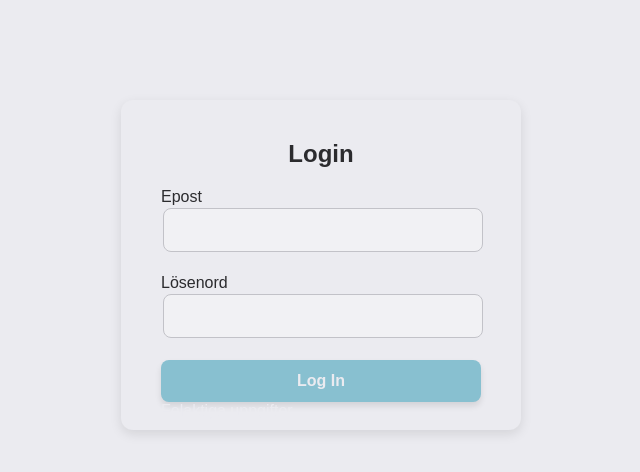
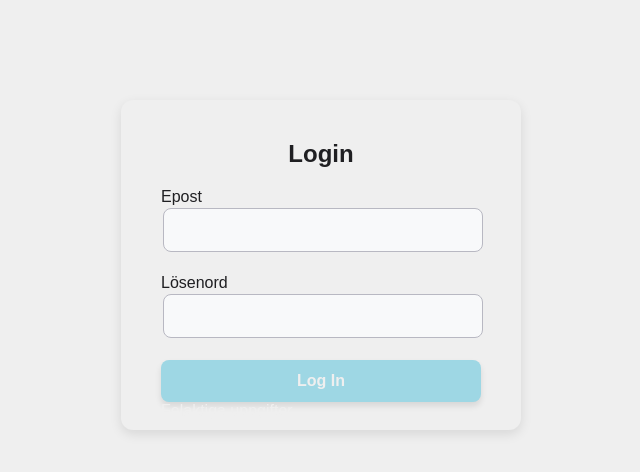
Before and after one commit to oliverholmes42/cloud, a React (Create React App) app: page / in a window 1280 px wide. Shown: the top 472 px of the page, without its empty margins (319-959 px from the left). Built offline with nearby package versions, Linux system fonts and the light colour scheme.

Commit message:
små fix idk man

```diff
--- a/src/base.css
+++ b/src/base.css
@@ -1,11 +1,13 @@
 :root{
-    --white: #EBEBF0;
---black: #2B2B2E;
---accent: #88C0D0; /* Soft Teal */
---darkAccent: #4B4B50;
+    --white: #EFEFEF; /* Slightly warmer white */
+--black: #1F1F22; /* Deeper black */
+--accent: #9ed7e4; /* Soft Sky Blue */
+--darkAccent: #37373D; /* Muted Charcoal for contrast */
 
---block: #F1F1F4;
---darkBlock: #C2C2C8;
+--block: #F8F9FA; /* Softer, cleaner block color */
+--darkBlock: #B8B8C2; /* Slightly more neutral dark block */
+
+
     background-color: var(--white);
 }
 
@@ -116,9 +118,7 @@ input:focus {
     }
 }
 
-.desktop {
-    /* Styles for desktop elements */
-}
+
 
 .mobile {
     display: none;
@@ -148,7 +148,6 @@ input:focus {
   /* Change background color for elements with only .hoverable (and not .icon) */
   .hoverable:not(.icon):hover {
     background-color: var(--darkBlock); /* Change the background color */
-    color: var(--black)
   }
 
   /* Change text or icon color for elements with both .hoverable and .icon */
--- a/src/login/LocationPage.js
+++ b/src/login/LocationPage.js
@@ -87,14 +87,14 @@ export default function LocationPage() {
                     </select>
                 </div>
 
-                <button type="submit" className={styles.loginButton}>
+                <button type="submit" className={`hoverable ${styles.loginButton}`}>
                     Välj
                 </button>
 
 
                 {error && <p className={styles.error}>Please select both a location and section.</p>}
             </form>
-            <button onClick={logout} className={styles.logoutButton}>
+            <button onClick={logout} className={`hoverable ${styles.logoutButton}`}>
                     Logga ut
                     <FontAwesomeIcon icon={faRightToBracket}/>
                 </button>
--- a/src/login/LoginPage.js
+++ b/src/login/LoginPage.js
@@ -59,7 +59,7 @@ export default function LoginPage() {
 
                     />
                 </div>
-                <button type="submit" className={styles.loginButton}>
+                <button type="submit" className={`hoverable ${styles.loginButton}`}>
                     Log In
                 </button>
                 <p className={`${error ? styles.error : styles.fair}`}>Felaktiga uppgifter</p>
--- a/src/login/LoginPage.module.css
+++ b/src/login/LoginPage.module.css
@@ -67,8 +67,6 @@
 
 /* Hover effect on the login button */
 .loginButton:hover {
-    background-color: var(--white);
-    color: var(--black);
     transform: scale(1.02);
 }
 
--- a/src/nav/NavBar.module.css
+++ b/src/nav/NavBar.module.css
@@ -45,7 +45,7 @@
     font-weight: 500; /* Simple, slightly bold text */
     color: var(--black); /* Keep text color crisp and clean */
     background-color: transparent; /* No background by default */
-    margin: 5px 0 5px 0;
+
 }
 
 .Logout{
@@ -56,7 +56,7 @@
 }
 
 .Section {
-    margin-bottom: 10px; /* Minimal spacing between sections */
+    margin-bottom: 15px; /* Minimal spacing between sections */
 
     background-color: var(--block); /* Clean, subtle background for sections */
 }
```
